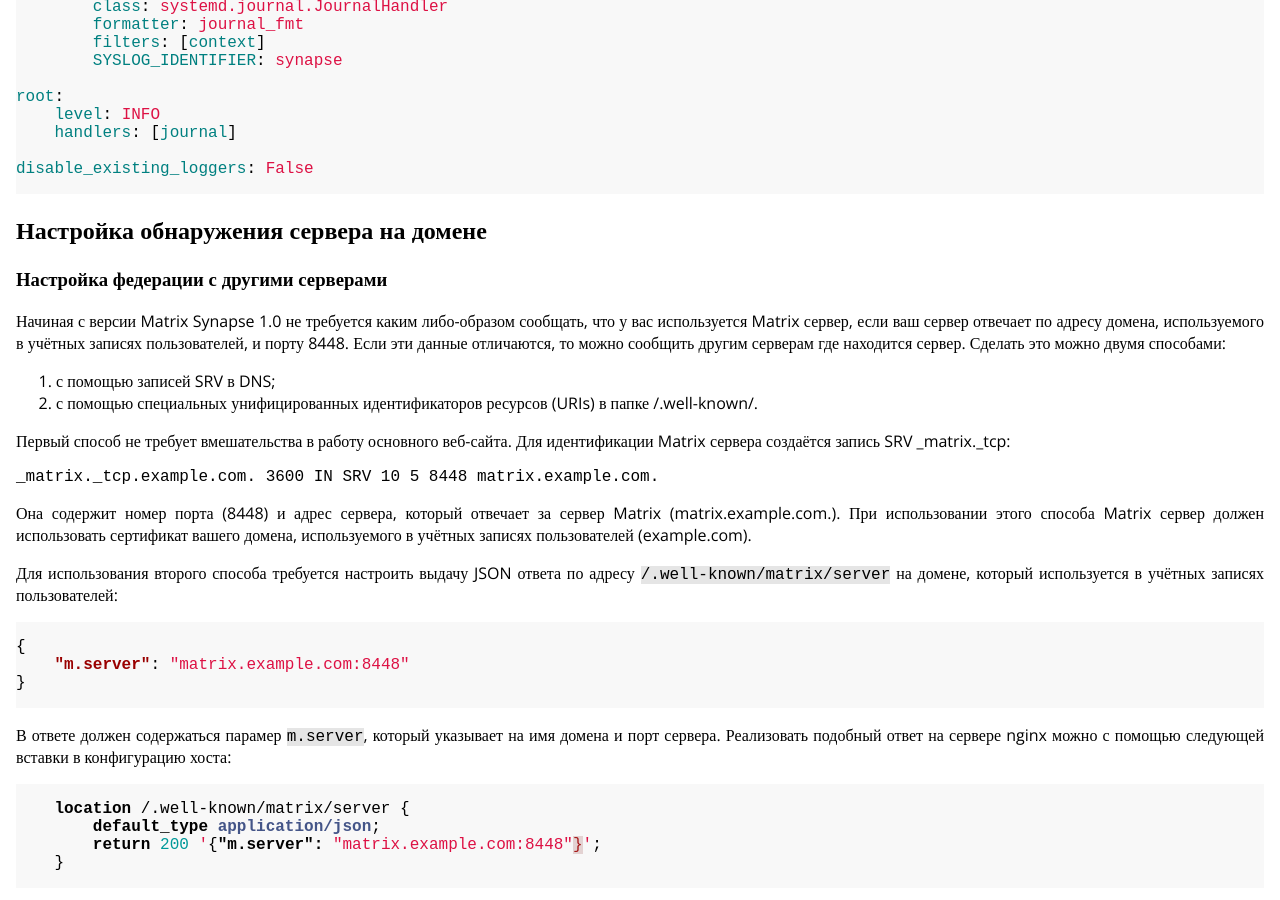
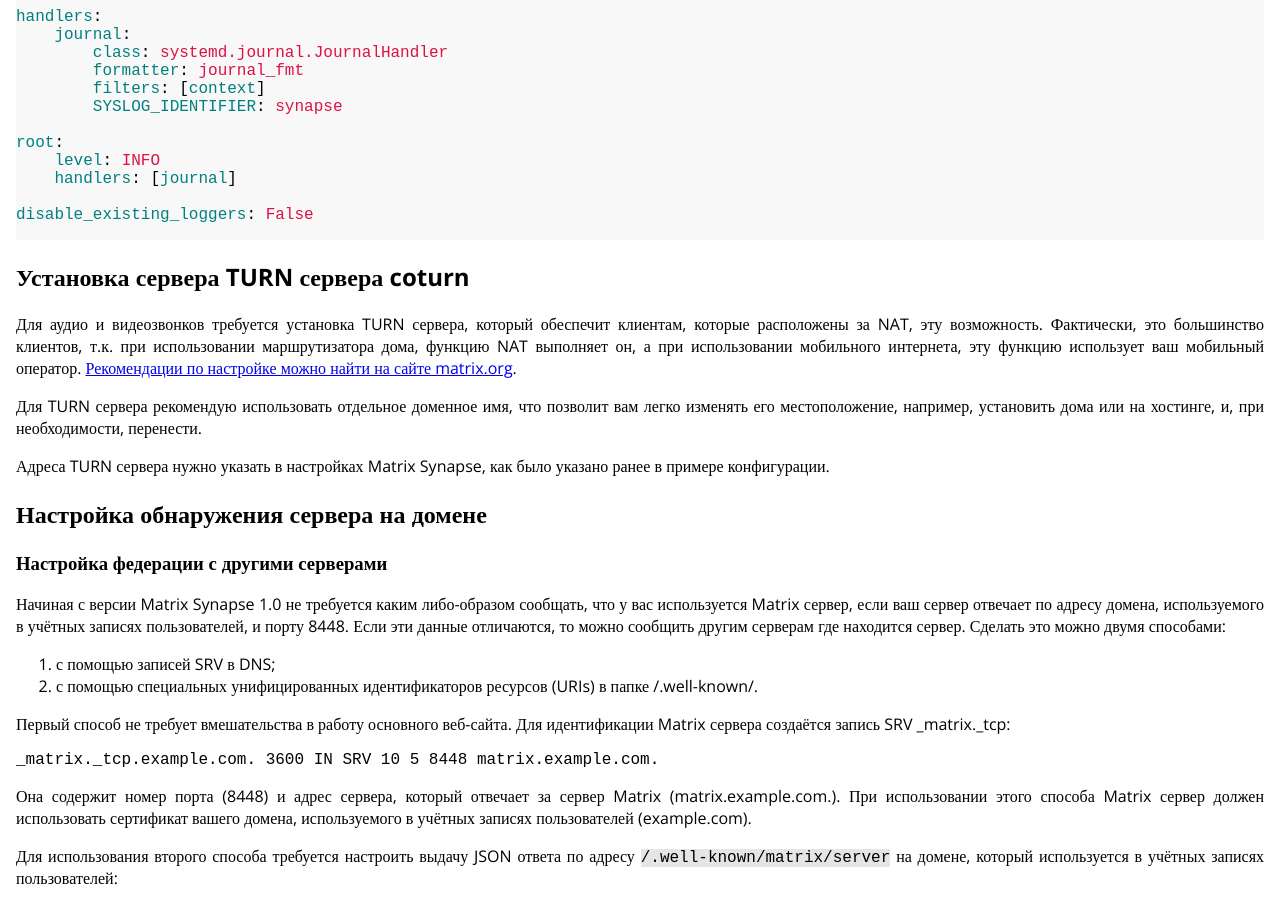
Before and after one commit to fsa/site, a Jekyll site: the page built from _posts/2020-03-31-matrix.md, in a window 1280 px wide and 900 px high, scrolled down 4530 px. Built offline with Jekyll 4.4.1, drawn with Linux system fonts in a browser that asks for light colours; some of the changed text lies outside the part shown.

Commit message:
Добавлена информация по TURN серверу со ссылкой на документацию.

````diff
--- a/_posts/2020-03-31-matrix.md
+++ b/_posts/2020-03-31-matrix.md
@@ -88,7 +88,9 @@
 
 С данными настройками сервер прослушивает порт 8008 на 127.0.0.1 и ::1, т.е. недоступен из внешних сетей. При этом для соединения не используется TLS. Такая настройка удобна, если используется сервер nginx в качестве прокси.
 
-Пример конфигурации сервера nginx
+### Настройка сервера nginx
+
+Nginx используется в качестве прокси. Пример конфигурации сервера nginx
 
 ```nginx
 server {
@@ -212,6 +214,14 @@
 
 disable_existing_loggers: False
 ```
+
+## Установка сервера TURN сервера coturn
+
+Для аудио и видеозвонков требуется установка TURN сервера, который обеспечит клиентам, которые расположены за NAT, эту возможность. Фактически, это большинство клиентов, т.к. при использовании маршрутизатора дома, функцию NAT выполняет он, а при использовании мобильного интернета, эту функцию использует ваш мобильный оператор. [Рекомендации по настройке можно найти на сайте matrix.org][coturn-setup-doc].
+
+Для TURN сервера рекомендую использовать отдельное доменное имя, что позволит вам легко изменять его местоположение, например, установить дома или на хостинге, и, при необходимости, перенести.
+
+Адреса TURN сервера нужно указать в настройках Matrix Synapse, как было указано ранее в примере конфигурации.
 
 ## Настройка обнаружения сервера на домене
 
@@ -363,8 +373,9 @@
 3. [Документация по протоколу взаимодействия между клиентом и сервером][client_server_doc]
 4. [Конфигурирование сертификатов при использовании Synapse 1.0 (англ.)][doc-matrix-synapse-cert]
 5. [Оптимизация базы данных (англ.)][optimization]
-6. [Сайт для тестирования федерации с сервером matrix.org][federationtester]
-7. [Спецификация Server-Server API][matrix-s2s]
+6. [Настройка сервера TURN (англ.)][coturn-setup-doc]
+7. [Сайт для тестирования федерации с сервером matrix.org][federationtester]
+8. [Спецификация Server-Server API][matrix-s2s]
 
 [doc-install-matrix-synapse-debian-ubuntu]: https://matrix-org.github.io/synapse/latest/setup/installation.html#debianubuntu
 
@@ -381,3 +392,5 @@
 [client_server_doc]: https://matrix.org/docs/spec/client_server/latest#id175
 
 [matrix-s2s]: https://spec.matrix.org/latest/server-server-api/
+
+[coturn-setup-doc]: https://matrix-org.github.io/synapse/latest/turn-howto.html
````
